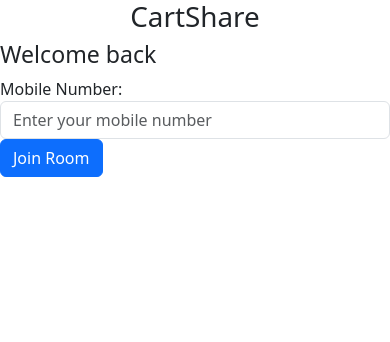
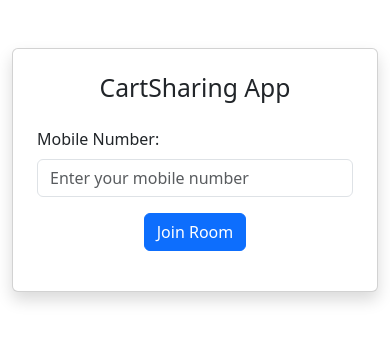
Before and after one commit to saniyamehra03/cartshare, a plain HTML site: page index.html in a window 390 px wide. Drawn offline with nearby package versions, Linux system fonts and the light colour scheme.

Commit message:
Completed login page with mobile validation

```diff
--- a/index.html
+++ b/index.html
@@ -4,30 +4,42 @@
     <meta charset="UTF-8">
     <meta name="viewport" content="width=device-width, initial-scale=1.0">
     <link href="https://cdn.jsdelivr.net/npm/bootstrap@5.3.7/dist/css/bootstrap.min.css" rel="stylesheet">
-    <title>My Web Page</title>
-    <link rel="stylesheet" href="css/styles.css">
+    <title>Cart Sharing App</title>
+    <link rel="stylesheet" href="css/style.css">
     <link rel="stylesheet" href="css/responsive.css">
 </head>
 <body>
-    <script src="https://cdn.jsdelivr.net/npm/bootstrap@5.3.7/dist/js/bootstrap.bundle.min.js"></script>
-<h1 class="text-center " >  CartShare</h1>
+    <section class="container mt-5">
+    <div class="row justify-content-center">
+          <div class="col-md-6">
+          <div class="card shadow p-4">
+<h2 class="text-center mb-4">CartSharing App</h2>
 
-<h3>Welcome back </h3>
-<section>
     <form>
-        <label for="Mobile no.">Mobile Number:</label>
+        <div class="mb-3">
+        <label for="mobile" class="form-label">
+            Mobile Number:
+        </label>
+
         <input type="tel"
-        id="Mobile"
+        id="mobile"
         maxlength="10"
         class="form-control"
         placeholder="Enter your mobile number">
 
-        <button id="joinbtn" class="btn btn-primary">
+        <div class="text-center">
+        <button
+        type="button"
+        id="joinBtn"
+        class="btn btn-primary mt-3 w-7 ">
             Join Room
         </button>
     </form>
+     </div>
+</div>
+</div>
 </section>
-
+<script src="https://cdn.jsdelivr.net/npm/bootstrap@5.3.7/dist/js/bootstrap.bundle.min.js"></script>
  <script src="js/login.js"></script>
 </body>
 </html>
--- a/js/login.js
+++ b/js/login.js
@@ -2,7 +2,7 @@ const mobileInput = document.getElementById("mobile");
 const joinBtn = document.getElementById("joinBtn");
 
 joinBtn.addEventListener("click", function(){
-
+    console.log("Button Clicked");
     const mobileNumber = mobileInput.value.trim();
     if(mobileNumber === "")
     {
```
